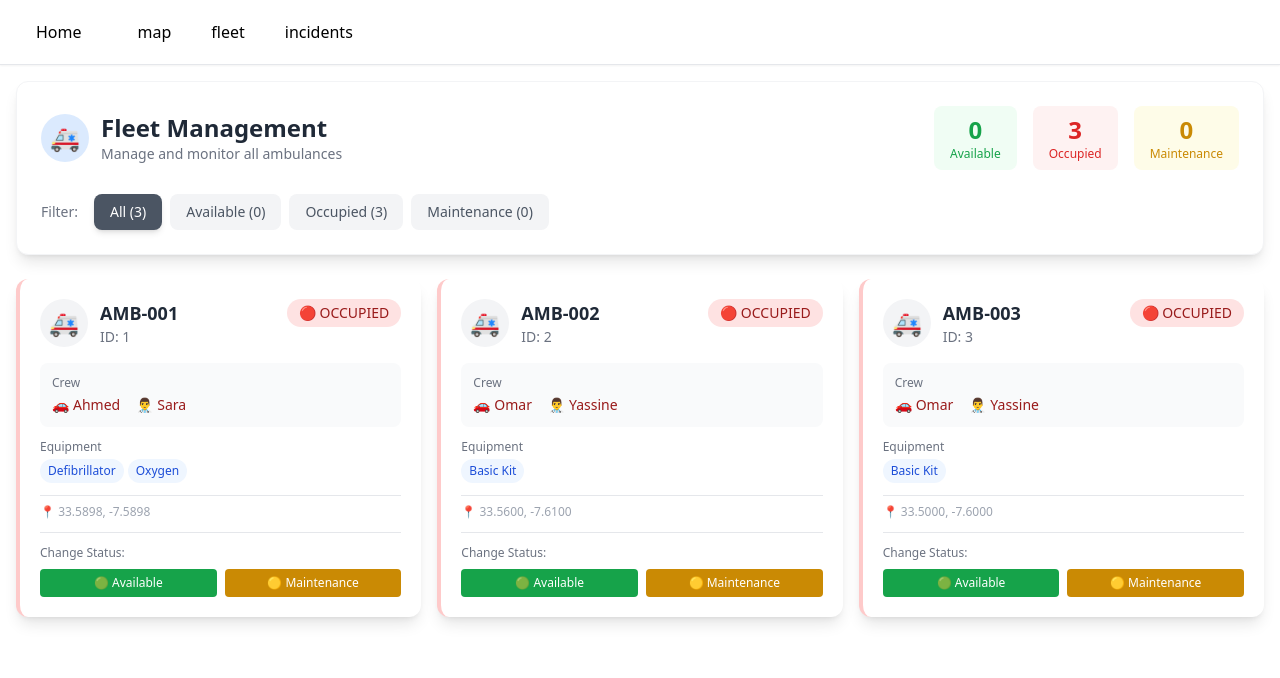
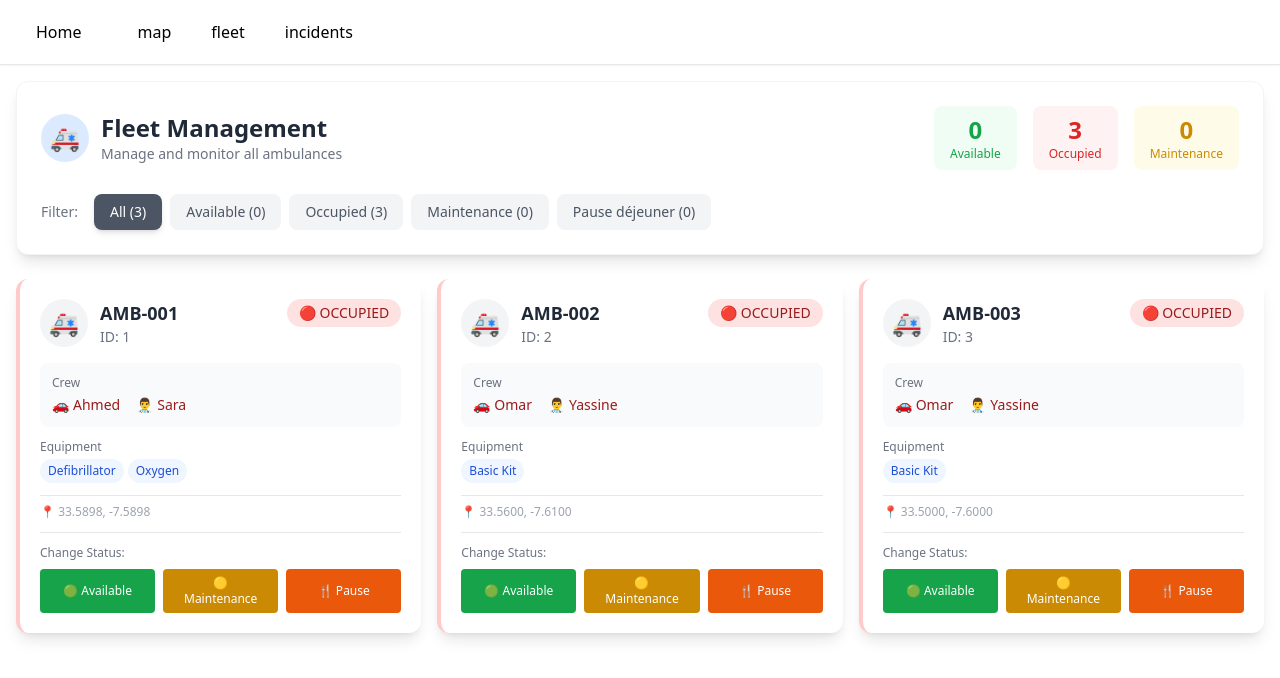
Before and after one commit to Smailnajim/ResQ, a React (Vite) app: page /fleet in a window 1280 px wide. Shown: the top 678 px of the page. Built offline with nearby package versions, Linux system fonts and the light colour scheme; data requests are answered from the project's data file.

Commit message:
pause déjeuner

```diff
--- a/src/components/2_Widgets/SimpleMap.tsx
+++ b/src/components/2_Widgets/SimpleMap.tsx
@@ -8,7 +8,7 @@ import L from "leaflet";
 interface Ambulance {
     id: number | string;
     matricule: string;
-    status: "AVAILABLE" | "OCCUPIED" | "MAINTENANCE";
+    status: "AVAILABLE" | "OCCUPIED" | "MAINTENANCE" | "LUNCH_BREAK";
     location: {
         lat: number;
         lng: number;
@@ -40,7 +40,13 @@ interface Incident {
 
 // Custom ambulance icon based on status
 const createAmbulanceIcon = (status: string) => {
-    const color = status === "AVAILABLE" ? "#22c55e" : status === "OCCUPIED" ? "#ef4444" : "#f59e0b";
+    const colorMap: { [key: string]: string } = {
+        AVAILABLE: "#22c55e",
+        OCCUPIED: "#ef4444",
+        MAINTENANCE: "#f59e0b",
+        LUNCH_BREAK: "#f97316"
+    };
+    const color = colorMap[status] || "#6b7280";
 
     return L.divIcon({
         className: "custom-ambulance-marker",
@@ -365,6 +371,10 @@ export default function SimpleMap() {
                         <span className="w-3 h-3 rounded-full bg-yellow-500"></span>
                         <span>Maintenance</span>
                     </div>
+                    <div className="flex items-center gap-2">
+                        <span className="w-3 h-3 rounded-full bg-orange-500"></span>
+                        <span>Pause déjeuner</span>
+                    </div>
                 </div>
                 <div className="text-sm font-semibold mb-2 border-t pt-2">🚨 Incidents</div>
                 <div className="space-y-1 text-xs">
--- a/src/pages/fleet.tsx
+++ b/src/pages/fleet.tsx
@@ -3,7 +3,7 @@ import { useEffect, useState } from "react";
 interface Ambulance {
     id: number | string;
     matricule: string;
-    status: "AVAILABLE" | "OCCUPIED" | "MAINTENANCE";
+    status: "AVAILABLE" | "OCCUPIED" | "MAINTENANCE" | "LUNCH_BREAK";
     location: {
         lat: number;
         lng: number;
@@ -21,7 +21,7 @@ interface Incident {
     AmbulanceId: number | string | null;
 }
 
-type StatusFilter = "ALL" | "AVAILABLE" | "OCCUPIED" | "MAINTENANCE";
+type StatusFilter = "ALL" | "AVAILABLE" | "OCCUPIED" | "MAINTENANCE" | "LUNCH_BREAK";
 
 export default function Fleet() {
     const [ambulances, setAmbulances] = useState<Ambulance[]>([]);
@@ -97,6 +97,7 @@ export default function Fleet() {
         AVAILABLE: ambulances.filter(a => a.status === "AVAILABLE").length,
         OCCUPIED: ambulances.filter(a => a.status === "OCCUPIED").length,
         MAINTENANCE: ambulances.filter(a => a.status === "MAINTENANCE").length,
+        LUNCH_BREAK: ambulances.filter(a => a.status === "LUNCH_BREAK").length,
     };
 
     const getStatusStyle = (status: string) => {
@@ -104,6 +105,7 @@ export default function Fleet() {
             case "AVAILABLE": return "bg-green-100 text-green-800 border-green-200";
             case "OCCUPIED": return "bg-red-100 text-red-800 border-red-200";
             case "MAINTENANCE": return "bg-yellow-100 text-yellow-800 border-yellow-200";
+            case "LUNCH_BREAK": return "bg-orange-100 text-orange-800 border-orange-200";
             default: return "bg-gray-100 text-gray-800 border-gray-200";
         }
     };
@@ -113,6 +115,7 @@ export default function Fleet() {
             case "AVAILABLE": return "🟢";
             case "OCCUPIED": return "🔴";
             case "MAINTENANCE": return "🟡";
+            case "LUNCH_BREAK": return "🍴";
             default: return "⚪";
         }
     };
@@ -122,6 +125,7 @@ export default function Fleet() {
         { value: "AVAILABLE", label: "Available", color: "bg-green-600" },
         { value: "OCCUPIED", label: "Occupied", color: "bg-red-600" },
         { value: "MAINTENANCE", label: "Maintenance", color: "bg-yellow-600" },
+        { value: "LUNCH_BREAK", label: "Pause déjeuner", color: "bg-orange-600" },
     ];
 
     return (
@@ -285,6 +289,15 @@ export default function Fleet() {
                                                 {updating === ambulance.id ? "..." : "🟡 Maintenance"}
                                             </button>
                                         )}
+                                        {ambulance.status !== "LUNCH_BREAK" && (
+                                            <button
+                                                onClick={() => updateAmbulanceStatus(ambulance.id, "LUNCH_BREAK")}
+                                                disabled={updating === ambulance.id}
+                                                className="flex-1 px-3 py-1.5 bg-orange-600 hover:bg-orange-700 text-white text-xs font-medium rounded transition-all disabled:opacity-50"
+                                            >
+                                                {updating === ambulance.id ? "..." : "🍴 Pause"}
+                                            </button>
+                                        )}
                                     </div>
                                 </div>
                             </div>
```
